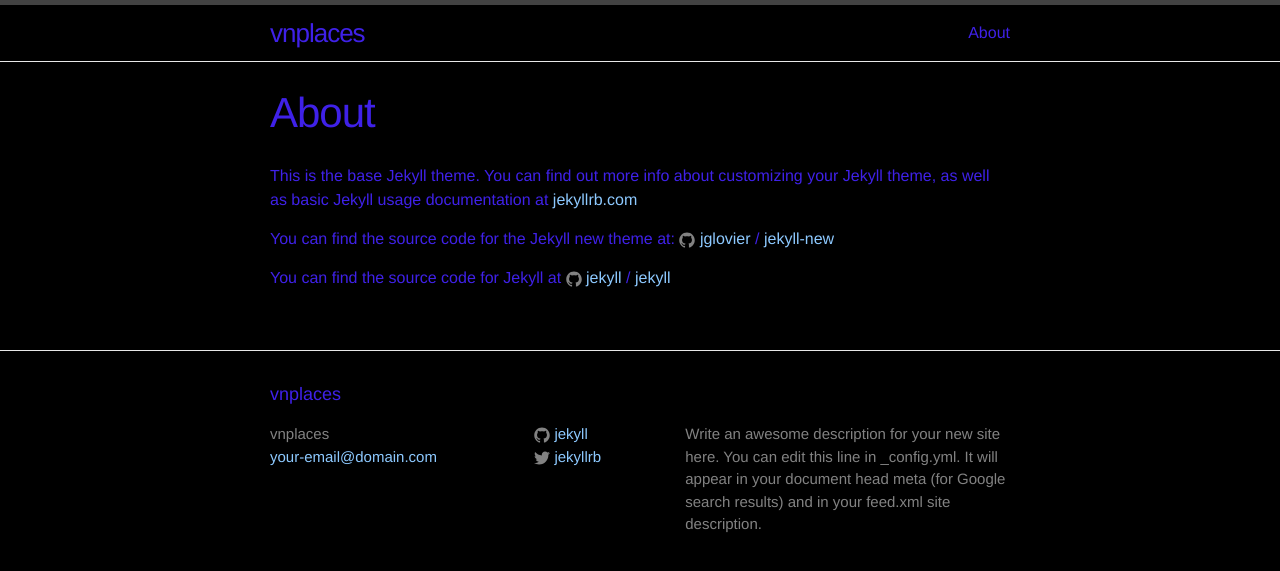
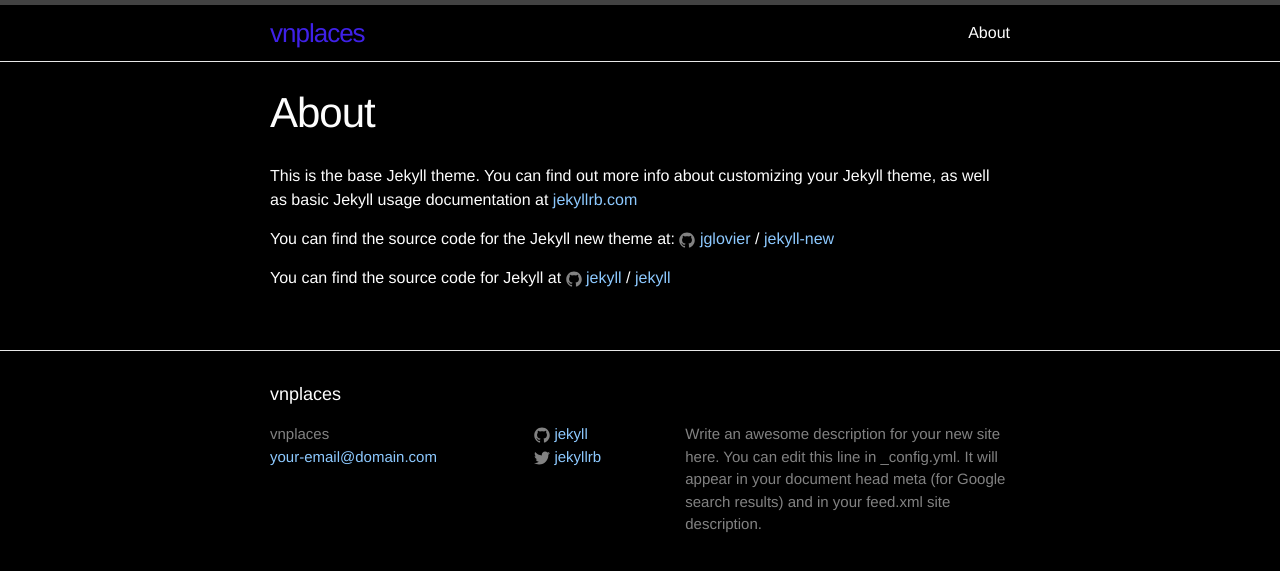
Before and after one commit to ssugar/vnplaces, a Jekyll site: the page built from about.md, in a window 1280 px wide. Shown: the top 571 px of the page. Built offline with Jekyll 4.4.1, drawn with Linux system fonts in a browser that asks for light colours; a script that is not in the unit is left out.

Commit message:
separating header color from text color

```diff
--- a/_sass/_base.scss
+++ b/_sass/_base.scss
@@ -217,7 +217,7 @@
 }
 
 .header rect{
-  fill: $text-color;
+  fill: $header-color;
 }
 
 .header text{
@@ -237,5 +237,5 @@
 }
 
 .site-title{
-    color: $text-color;
+    color: $header-color;
 }
--- a/_sass/_layout.scss
+++ b/_sass/_layout.scss
@@ -20,7 +20,7 @@
 
     &,
     &:visited {
-        color: $text-color;
+        color: $header-color;
     }
 }
 
--- a/css/main.scss
+++ b/css/main.scss
@@ -14,7 +14,8 @@
 
 $spacing-unit:     30px;
 
-$text-color:       #3F21E8;
+$header-color:     #3F21E8;
+$text-color:       #fdfdfd;
 $background-color: #000;
 $brand-color:      #8DC9FF;
 
```
